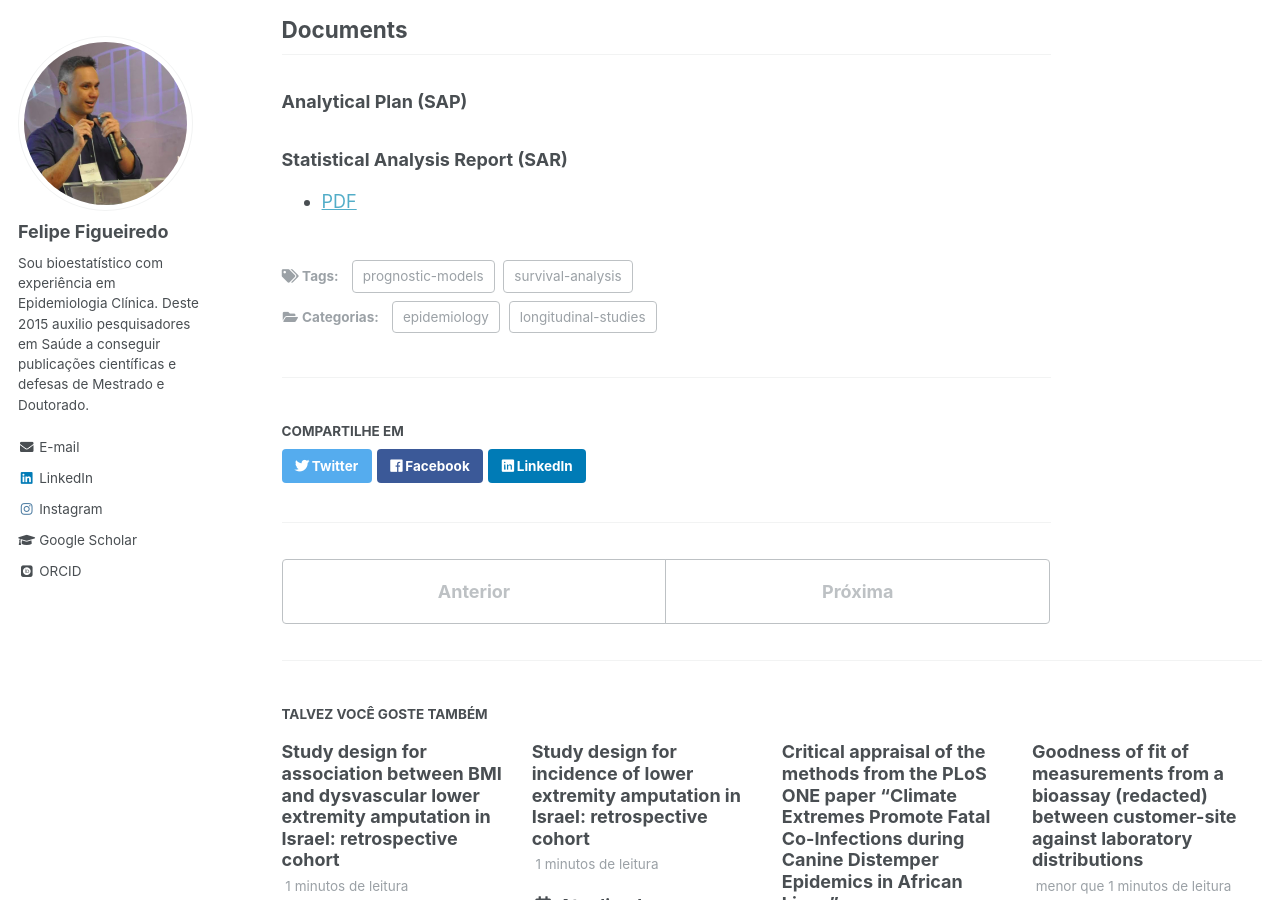
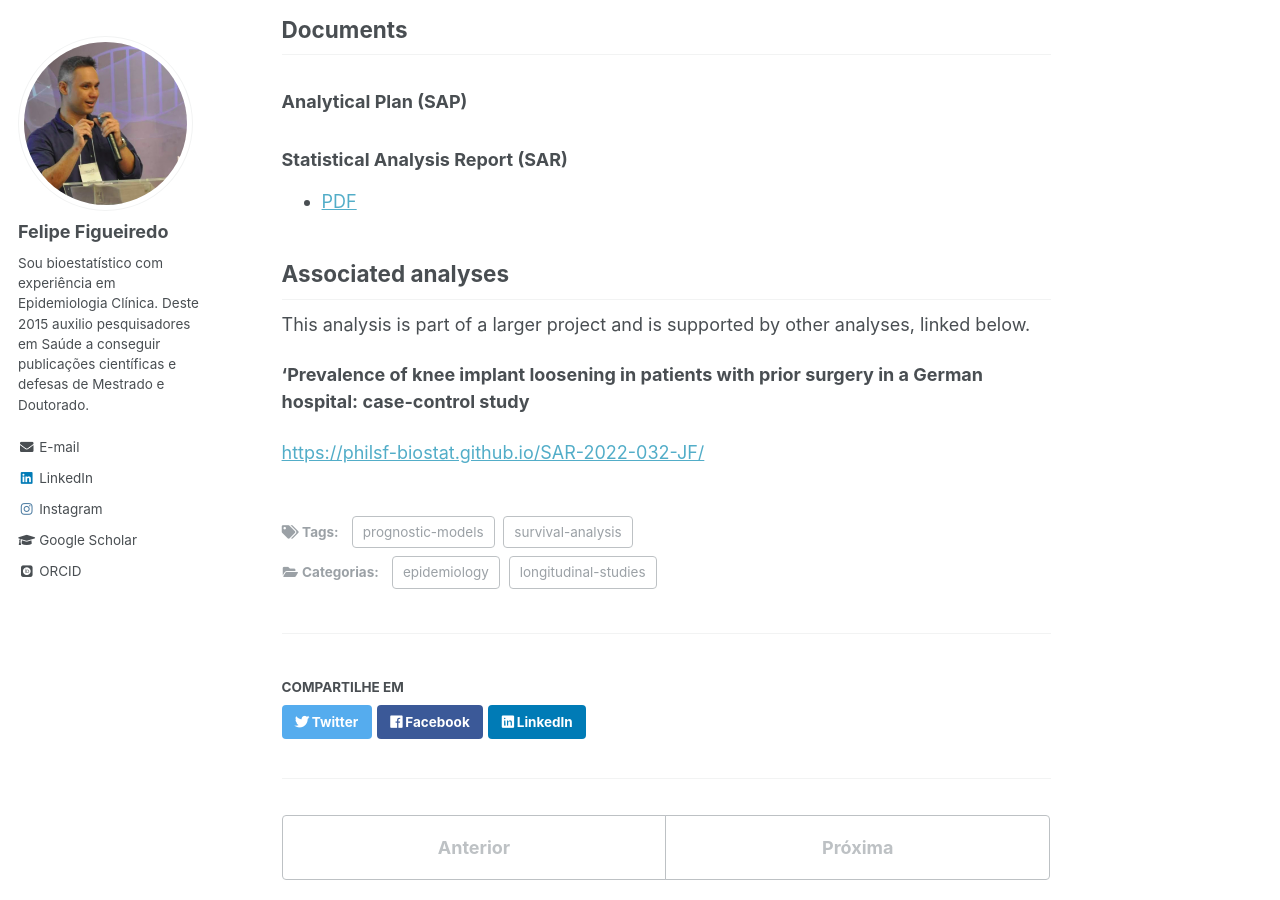
Before and after one commit to philsf-biostat/philsf-biostat.github.io, a Jekyll site: the page built from _posts/2021-06-14-SAR-2021-002.md, in a window 1280 px wide and 900 px high, scrolled down 554 px. Built offline with Jekyll 4.4.1, drawn with Linux system fonts in a browser that asks for light colours; some web fonts are replaced.

Commit message:
associated analysis

```diff
--- a/_posts/2021-06-14-SAR-2021-002.md
+++ b/_posts/2021-06-14-SAR-2021-002.md
@@ -32,6 +32,14 @@ Perform a time-to-failure analysis to estimate implant loosening rates in a samp
 
 - [PDF][sar]
 
+## Associated analyses
+
+This analysis is part of a larger project and is supported by other analyses, linked below.
+
+**'Prevalence of knee implant loosening in patients with prior surgery in a German hospital: case-control study**
+
+<https://philsf-biostat.github.io/SAR-2022-032-JF/>
+
 <!-- --- -->
 
 [sap]: /files/SAP-2021-002-JF-v01.pdf
```
